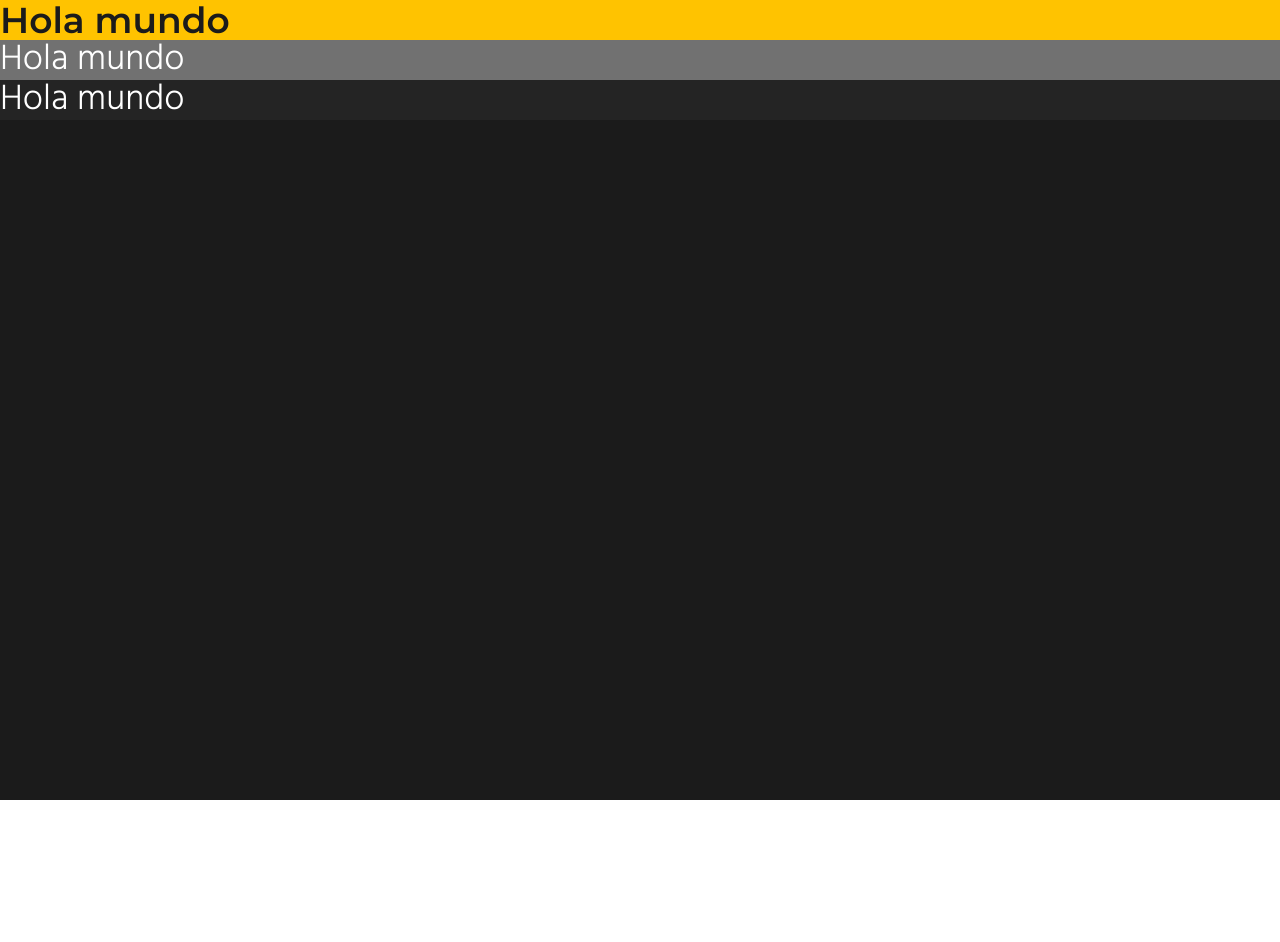
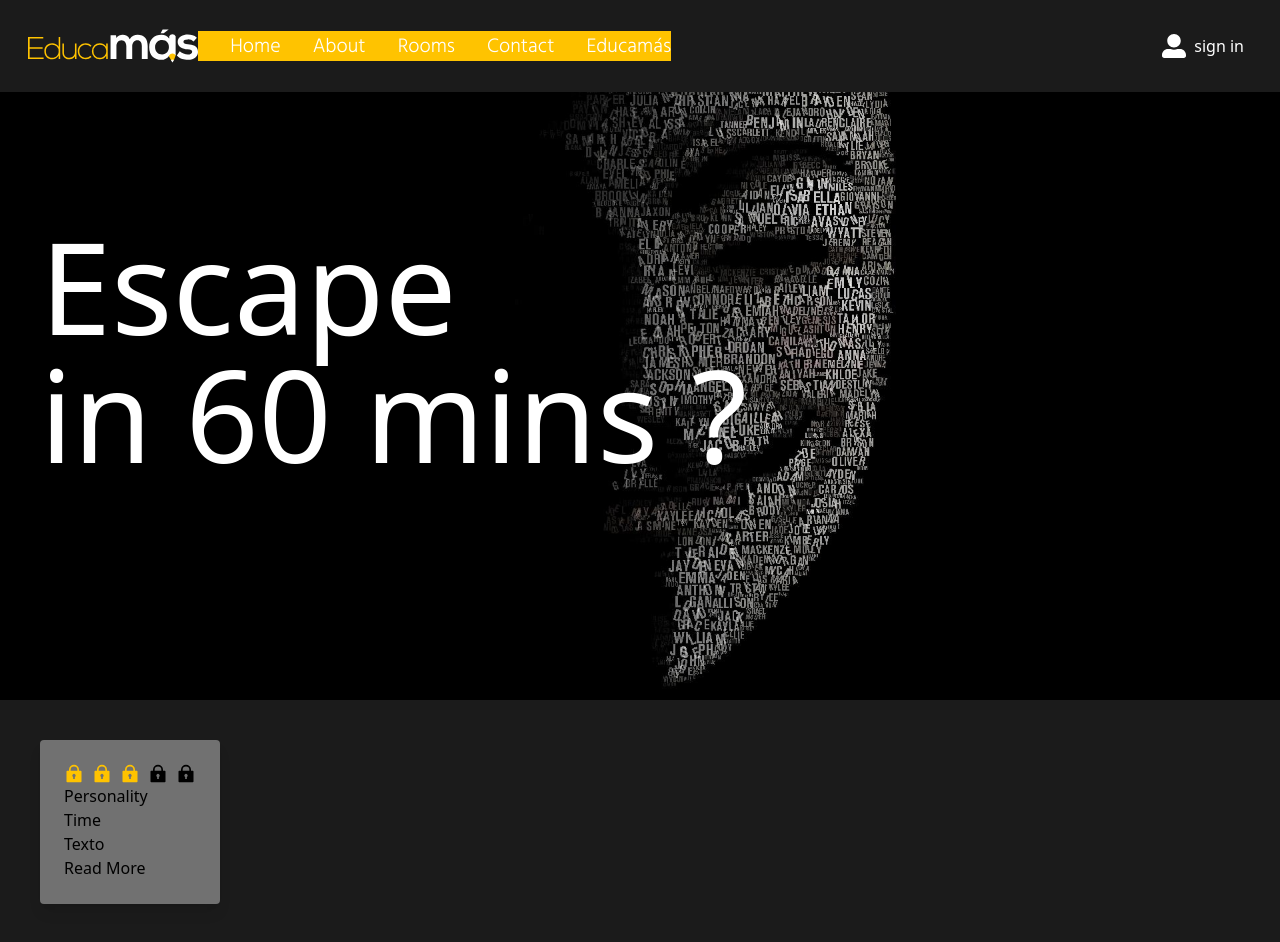
Before and after one commit to escape-room-fronted/EscapeRoom, a React (Vite) app: page / in a window 1280 px wide. Before the commit the page ends 800 px from the top, so only its background shows below. Built offline with nearby package versions, Linux system fonts and the light colour scheme.

Commit message:
ADD navbar, rooms without Atomic Desing

```diff
--- a/src/App.jsx
+++ b/src/App.jsx
@@ -1,18 +1,17 @@
-import './App.css'
-
+import "./App.css";
+import Navbar from "./components/templates/Navbar";
+import { BrowserRouter, Route, Routes } from "react-router-dom";
+import Home from "./pages/Home";
 
 function App() {
-
-
   return (
-    <div className="App">
-    <div className='min-h-screen bg-dark text-white'>
-      <h1 className='font-monserrat bg-yellow text-dark text-4xl'>Hola mundo</h1>
-      <h1 className='font-hind bg-light text-4xl'>Hola mundo</h1>
-      <h1 className='font-hind bg-gray text-4xl'>Hola mundo</h1>
-    </div>
-  </div>
-  )
+    <BrowserRouter>
+      <Navbar />
+      <Routes>
+        <Route path="/" element={<Home />}></Route>
+      </Routes>
+    </BrowserRouter>
+  );
 }
 
-export default App
+export default App;
--- /dev/null
+++ b/src/components/templates/Banner.jsx
@@ -0,0 +1,16 @@
+import React from "react";
+
+const Banner = () => {
+  return (
+    <div
+      className="bg-haker bg-cover bg-no-repeat bg-center flex items-center justify-start"
+      style={{ minHeight: "700px" }}
+    >
+      <p className="text-white ml-10 text-5xl sm:text-7xl md:text-9xl hover:text-yellow">
+        Escape <br /> <span>in 60 mins ?</span>
+      </p>
+    </div>
+  );
+};
+
+export default Banner;
--- /dev/null
+++ b/src/components/templates/Navbar.jsx
@@ -0,0 +1,71 @@
+import React, { useState, useEffect } from "react";
+import { FaUserAlt, FaBars, FaPlus } from "react-icons/fa";
+import logo from "../../assets/logo.svg";
+import { Link } from "react-router-dom";
+
+const Navbar = () => {
+  let Links = [
+    { name: "Home", link: "/" },
+    { name: "About", link: "/" },
+    { name: "Rooms", link: "/" },
+    { name: "Contact", link: "/" },
+    { name: "Educamás", link: "/" },
+  ];
+  const [open, setOpen] = useState(false);
+
+  useEffect(() => {
+    window.onscroll = () => {
+      setOpen((prev) => {
+        !prev;
+      });
+    };
+  }, []);
+  return (
+    <nav className="shadow-md w-full fixed top-0 left-0">
+      <div className="flex items-center justify-between bg-dark py-7  md:px-13 px-7 mx-auto">
+        <Link
+          to="/"
+          className="font-bold text-2xl cursor-pointer flex items-center font-hind
+            text-gray-800"
+        >
+          <img className="mr-3 h-6 sm:h-9" src={logo} alt="logoeducamas" />
+        </Link>
+        <div className="flex items-center justify-between md:order-2 md:w-full">
+          <div
+            onClick={() => setOpen(!open)}
+            className="text-3xl absolute right-8 top-6 cursor-pointer md:hidden"
+          >
+            {open ? (
+              <FaPlus className="text-white rotate-45 text-2xl my-2 hover:text-yellow sm:mt-3" />
+            ) : (
+              <FaBars className="text-white text-2xl my-2 hover:text-yellow sm:mt-3" />
+            )}
+          </div>
+          <div className="md:order-2 my-1 mr-12 lg:mr-2 md:ml-5 flex cursor-pointer ">
+            <FaUserAlt className="text-white text-2xl mr-2 hover:text-yellow" />
+            <span className="text-white hover:text-yellow">sign in</span>
+          </div>
+
+          <ul
+            className={`bg-yellow md:flex md:items-center md:pb-0 pb-6 absolute md:static bg-white md:z-auto z-[-1] left-0 w-full md:w-auto md:pl-0 pl-9 md:order-1 transition-all duration-300 ease-in ${
+              open ? "top-20 " : "top-[-490px]"
+            }`}
+          >
+            {Links.map((link) => (
+              <li key={link.name} className="md:ml-8 text-xl md:my-0 my-7">
+                <a
+                  href={link.link}
+                  className="text-white duration-500 font-hind hover:underline underline-offset-8 decoration-yellow"
+                >
+                  {link.name}
+                </a>
+              </li>
+            ))}
+          </ul>
+        </div>
+      </div>
+    </nav>
+  );
+};
+
+export default Navbar;
--- /dev/null
+++ b/src/components/templates/Rooms.jsx
@@ -0,0 +1,27 @@
+import React from "react";
+import { FaClock, FaLock } from "react-icons/fa";
+import { RiLock2Fill } from "react-icons/ri";
+
+const Rooms = () => {
+  return (
+    <div className="bg-dark h-full p-10">
+      <div className="flex flex-wrap gap-5">
+        <div className="max-w-sm rounded overflow-hidden shadow-lg bg-light p-6">
+          <div className="flex gap-2">
+            <RiLock2Fill className="text-yellow text-xl" />
+            <RiLock2Fill className="text-yellow text-xl" />
+            <RiLock2Fill className="text-yellow text-xl" />
+            <RiLock2Fill className="text-xl" />
+            <RiLock2Fill className="text-xl" />
+          </div>
+          <h3>Personality</h3>
+          <span>Time</span>
+          <p>Texto</p>
+          <button>Read More</button>
+        </div>
+      </div>
+    </div>
+  );
+};
+
+export default Rooms;
--- /dev/null
+++ b/src/pages/Home.jsx
@@ -0,0 +1,14 @@
+import React from "react";
+import Banner from "../components/templates/Banner";
+import Rooms from "../components/templates/Rooms";
+
+const Home = () => {
+  return (
+    <div className="text-black">
+      <Banner />
+      <Rooms />
+    </div>
+  );
+};
+
+export default Home;
--- a/tailwind.config.js
+++ b/tailwind.config.js
@@ -1,21 +1,21 @@
 module.exports = {
-  content: [
-    './index.html',
-    "./src/**/*.{js,jsx,ts,tsx}",
-  ],
+  content: ["./index.html", "./src/**/*.{js,jsx,ts,tsx}"],
   theme: {
     extend: {
       colors: {
-        'gray': '#242424',
-        'dark': '#1B1B1B',
-        'yellow': '#FFC300',
-        'light': '#717171',
+        gray: "#242424",
+        yellow: "#FFC300",
+        light: "#717171",
+        dark: "#1B1B1B",
       },
+      backgroundImage: (theme) => ({
+        haker: "url('/src/assets/bg-haker.jpg')",
+      }),
     },
     fontFamily: {
-        'hind': ['Hind'],
-        'monserrat': ['Montserrat']
-    }
+      hind: ["Hind"],
+      monserrat: ["Montserrat"],
+    },
   },
   plugins: [],
-}
+};
```
Also changed, not shown: src/assets/bg-haker.jpg (added), src/assets/logo.svg (added), src/pages/landing.jsx (deleted).
